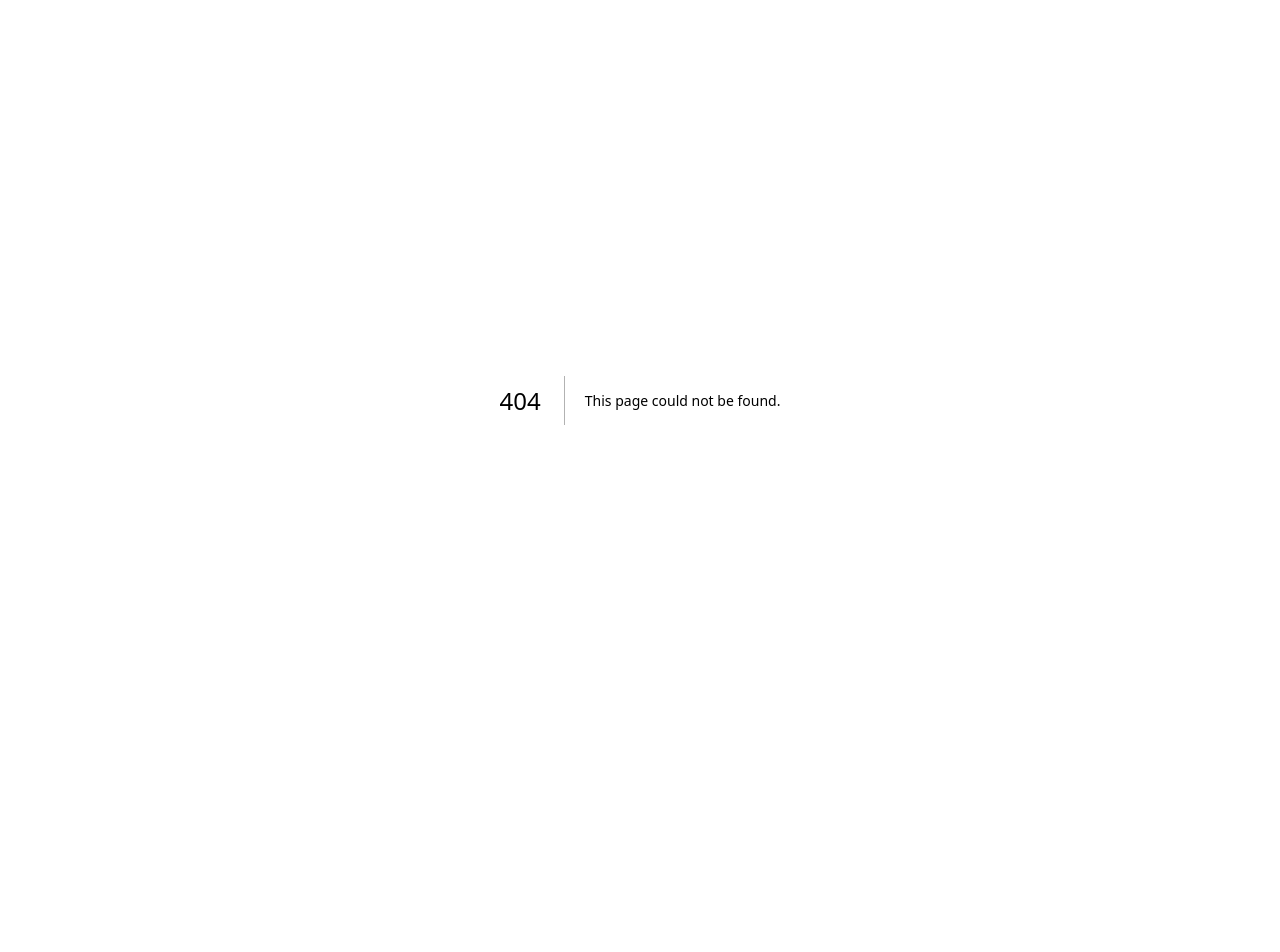
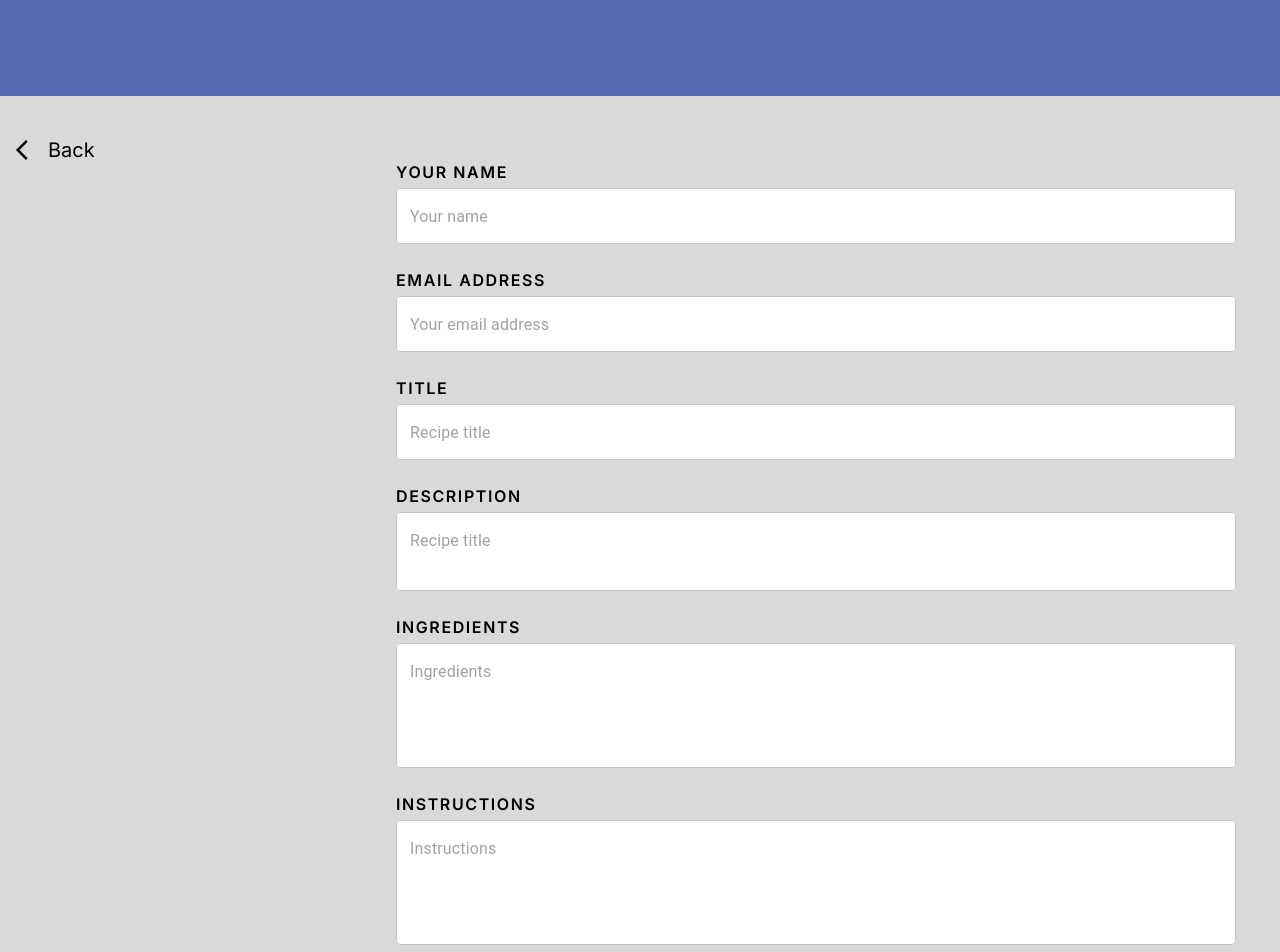
Before and after one commit to reginpv/sb_coding_exam, a Next.js app: page /recipe/add in a window 1280 px wide. Before the commit this address had no page. Shown: the top 952 px of the page. Before the commit the page ends 800 px from the top, so only its background shows below. Built offline with nearby package versions, Linux system fonts and the light colour scheme.

Commit message:
added recipe form, update recipe type

```diff
--- a/global.d.ts
+++ b/global.d.ts
@@ -4,7 +4,6 @@ type Recipe = {
   description: string
   ingredients: string
   instructions: string
-  createdBy: string
   image: {
     src: string
     alt: string
@@ -13,5 +12,9 @@ type Recipe = {
   },
   favorite: boolean
   createdAt: string
+  createdBy: {
+    name: string
+    email: string
+  }
   visible: boolean
 }
--- /dev/null
+++ b/src/components/FormRecipe.tsx
@@ -0,0 +1,104 @@
+import { FormControl, InputLabel, TextField, FormHelperText } from "@mui/material"
+
+
+export default function FormRecipe(): JSX.Element {
+  return (
+    <form className="flex flex-col gap-6 form">
+      <FormControl className="flex flex-col gap-1 w-full">
+        <label htmlFor="title" className="font-semibold uppercase tracking-widest">Your name</label>
+        <TextField
+          id="createdByName"
+          name="createdByName"
+          type="text"
+          aria-describedby=""
+          variant="outlined"
+          placeholder="Your name"
+          className="input"
+          fullWidth
+        />
+      </FormControl>
+
+      <FormControl className="flex flex-col gap-1 w-full">
+        <label htmlFor="title" className="font-semibold uppercase tracking-widest">Email address</label>
+        <TextField
+          id="createdByEmail"
+          name="createdByEmail"
+          type="email"
+          aria-describedby=""
+          variant="outlined"
+          placeholder="Your email address"
+          className="input"
+          fullWidth
+        />
+      </FormControl>
+
+      <FormControl className="flex flex-col gap-1 w-full">
+        <label htmlFor="title" className="font-semibold uppercase tracking-widest">Title</label>
+        <TextField
+          id="title"
+          name="title"
+          type="text"
+          aria-describedby=""
+          variant="outlined"
+          placeholder="Recipe title"
+          className="input"
+          fullWidth
+        />
+      </FormControl>
+
+      <FormControl className="flex flex-col gap-1 w-full">
+        <label htmlFor="title" className="font-semibold uppercase tracking-widest">Description</label>
+        <TextField
+          id="description"
+          name="description"
+          type="text"
+          aria-describedby=""
+          variant="outlined"
+          placeholder="Recipe title"
+          className="input"
+          multiline
+          rows={2}
+          fullWidth
+        />
+      </FormControl>
+
+      <FormControl className="flex flex-col gap-1 w-full">
+        <label htmlFor="title" className="font-semibold uppercase tracking-widest">Ingredients</label>
+        <TextField
+          id="ingredients"
+          name="ingredients"
+          type="text"
+          aria-describedby=""
+          variant="outlined"
+          placeholder="Ingredients"
+          className="input"
+          multiline
+          rows={4}
+          fullWidth
+        />
+      </FormControl>
+
+      <FormControl className="flex flex-col gap-1 w-full">
+        <label htmlFor="title" className="font-semibold uppercase tracking-widest">Instructions</label>
+        <TextField
+          id="instruction"
+          name="instruction"
+          type="text"
+          aria-describedby=""
+          variant="outlined"
+          placeholder="Instructions"
+          className="input"
+          multiline
+          rows={4}
+          fullWidth
+        />
+      </FormControl>
+
+      <div className="flex justify-end">
+        <button className="button button--default">Save</button>
+      </div>
+
+
+    </form>
+  )
+}
--- a/src/components/Header.tsx
+++ b/src/components/Header.tsx
@@ -1,9 +1,15 @@
 import FormSearch from '@/components/FormSearch'
 
-export default function Header(): JSX.Element {
+export default function Header({
+  search = true
+}: {
+  search?: boolean
+}): JSX.Element {
   return (
     <header className="bg-primary text-white p-4 h-24 flex items-center justify-end sticky top-0 z-30">
-      <FormSearch />
+      {
+        search && <FormSearch />
+      }
     </header>
   )
 }
--- a/src/components/RecipeCard.tsx
+++ b/src/components/RecipeCard.tsx
@@ -3,6 +3,7 @@ import { format } from "date-fns"
 import { Star, StarBorder } from "@mui/icons-material"
 import { useDispatch } from "react-redux"
 import { updateRecipe } from "@/lib/features/recipe/recipe"
+import { create } from "domain"
 
 export default function RecipeCard({
   recipe
@@ -18,6 +19,7 @@ export default function RecipeCard({
   const [ moreDetails, setMoreDetails ] = useState(false)
 
   const { title, description, createdBy, createdAt, ingredients, instructions } = recipe
+  const { name: createdByName, email: createdByEmail } = createdBy
   const content = [description, `Ingredients:\n${ingredients}`, `Instructions:\n${instructions}`].join('\n\n').trim()
 
   return (
@@ -75,7 +77,7 @@ export default function RecipeCard({
 
         {/** misc  */}
         <div className="flex items-center justify-between">
-          <div>Added by: {createdBy}</div>
+          <div>Added by: <a href={`mailto:${createdByEmail}`}>{createdByName}</a></div>
           <div>Date: {format(new Date(createdAt), 'MMM dd, yyyy')}</div>
         </div>
 
--- a/src/components/RecipeList.tsx
+++ b/src/components/RecipeList.tsx
@@ -38,13 +38,19 @@ export default function RecipeList() {
 
   return (
     <div>
+      {
+        recipesFiltered.length > 0 ?
           <ul className="list-none flex flex-col gap-5 md:gap-10">
             {recipesFiltered.map((recipe: Recipe) => (
               <li key={recipe.id} className="border-b border-b-gray-400 pb-10 last:border-b-0">
                 <RecipeCard recipe={recipe} />
               </li>
             ))}
-      </ul>
+          </ul> :
+          <div className="text-2xl flex items-center justify-center h-52 font-semibold">
+            No Record Found!
+          </div>
+      }
     </div>
   );
 }
--- a/src/data/recipe.json
+++ b/src/data/recipe.json
@@ -5,7 +5,10 @@
     "description": "Lorem Ipsum is simply dummy text of the printing and typesetting industry. Lorem Ipsum has been the industry's standard dummy Lorem Ipsum is simply dummy text of the printing and typese",
     "ingredients": "spaghetti, eggs, pancetta, parmesan cheese, black pepper",
     "instructions": "Cook spaghetti. In a bowl, beat eggs and mix with grated parmesan. Fry pancetta until crispy. Combine spaghetti with pancetta, then quickly mix in egg mixture off the heat. Serve with black pepper.",
-    "createdBy": "Chef Gin",
+    "createdBy": {
+      "name": "Chef John",
+      "email": "chefjohn@email.com"
+    },
     "image": {
       "src": "/images/data/spaghetti-carbonara.jpg",
       "alt": "A plate of Spaghetti Carbonara with a sprinkle of black pepper",
@@ -22,7 +25,10 @@
     "description": "Lorem Ipsum is simply dummy text of the printing and typesetting industry. Lorem Ipsum has been the industry's standard dummy Lorem Ipsum is simply dummy text of the printing and typese",
     "ingredients": "romaine lettuce, grilled chicken, croutons, Caesar dressing, parmesan cheese",
     "instructions": "Chop romaine lettuce. Grill chicken and slice it. Toss lettuce with croutons, sliced chicken, Caesar dressing, and grated parmesan. Serve chilled.",
-    "createdBy": "Chef Alex",
+    "createdBy": {
+      "name": "Chef Anna",
+      "email": "chefanna@email.com"
+    },
     "image": {
       "src": "/images/data/chicken-caesar-salad.jpg",
       "alt": "A bowl of Chicken Caesar Salad with croutons and parmesan cheese",
@@ -39,7 +45,10 @@
     "description": "Lorem Ipsum is simply dummy text of the printing and typesetting industry. Lorem Ipsum has been the industry's standard dummy Lorem Ipsum is simply dummy text of the printing and typese",
     "ingredients": "mixed vegetables, soy sauce, garlic, ginger, sesame oil",
     "instructions": "Heat sesame oil in a pan. Add minced garlic and ginger, then stir-fry mixed vegetables until tender. Add soy sauce and cook for another minute. Serve hot.",
-    "createdBy": "Chef Mei",
+    "createdBy": {
+      "name": "Chef Lisa",
+      "email": "cheflisa@email.com"
+    },
     "image": {
       "src": "/images/data/vegetable-stir-fry.jpg",
       "alt": "A colorful Vegetable Stir Fry with a variety of vegetables",
--- a/src/pages/index.tsx
+++ b/src/pages/index.tsx
@@ -1,9 +1,11 @@
 import { Inter } from "next/font/google"
+import Link from "next/link"
 import TemplateDefault from "@/templates/default"
 import Aside from "@/components/Aside"
 import FormSort from "@/components/FormSort"
 import FormFilter from "@/components/FormFilter"
 import RecipeList from "@/components/RecipeList"
+import { CropSquareSharp, Add } from "@mui/icons-material"
 
 const inter = Inter({ subsets: ['latin'] })
 
@@ -19,7 +21,12 @@ export default function Home() {
         </Aside>
 
         {/** Main */}
-        <section className={`${inter.className} flex-1 rounded-2xl bg-white p-4 md:p-7 box-shadow-[0px_4px_4px_0px_rgba(0,0,0,0.25)]`}>
+        <section className={`${inter.className} flex-1 rounded-2xl bg-white p-4 md:p-7 box-shadow-[0px_4px_4px_0px_rgba(0,0,0,0.25)] relative`}>
+
+          <Link href="/recipe/add" className="bg-primary h-12 w-12 rounded-full absolute top-6 right-6 flex items-center justify-center">
+            <Add fontSize="large" className="text-white" />
+          </Link>
+
           <RecipeList />
         </section>
 
--- /dev/null
+++ b/src/pages/recipe/add/index.tsx
@@ -0,0 +1,36 @@
+import { Inter } from "next/font/google"
+import Link from "next/link"
+import TemplateDefault from "@/templates/default"
+import Aside from "@/components/Aside"
+import { ArrowBackIos } from "@mui/icons-material"
+import FormRecipe from "@/components/FormRecipe"
+
+const inter = Inter({ subsets: ['latin'] })
+
+export default function Add() {
+  return (
+    <TemplateDefault
+      className={`${inter.className} flex flex-col gap-5`}
+      header={{ search: false }}
+    >
+      <section className="flex flex-col md:flex-row gap-5 md:gap-10 p-4 container">
+
+        {/** Aside */}
+        <Aside>
+          <div>
+            <Link href="/" className="flex items-center gap-2 text-xl">
+              <ArrowBackIos />
+              Back
+            </Link>
+          </div>
+        </Aside>
+
+        {/** Main */}
+        <section className={`${inter.className} flex-1 rounded-2xl p-4 md:p-7 box-shadow-[0px_4px_4px_0px_rgba(0,0,0,0.25)] relative`}>
+          <FormRecipe />
+        </section>
+
+      </section>
+    </TemplateDefault>
+  )
+}
--- a/src/styles/globals.css
+++ b/src/styles/globals.css
@@ -21,9 +21,16 @@
     outline: 1px red solid;
   } */
   .button {
+    @apply border min-w-[152px] min-h-[36px] text-lg text-white rounded-md font-semibold tracking-wider;
     &.button--default {
       @apply bg-primary;
     }
   }
 
+  .form {
+    .input {
+      @apply bg-white rounded overflow-hidden;
+    }
+  }
+
 }
--- a/src/templates/default.tsx
+++ b/src/templates/default.tsx
@@ -1,17 +1,27 @@
 import Header from "@/components/Header"
 
+/**
+ * We'll add header options here
+ * since not all pages will need a search bar
+ */
 export default function TemplateDefault({
   className,
-  children
+  children,
+  header = {
+    search: true
+  }
 }: {
   className?: string,
   children: React.ReactNode
+  header?: {
+    search: boolean
+  }
 }): JSX.Element {
   return (
     <div className={`${className ? className : ''}`}>
 
       {/** Header */}
-      <Header />
+      <Header search={header.search} />
 
       {/** Main */}
       <main>{children}</main>
```
Lines whose indentation alone changed are shown as unchanged.
